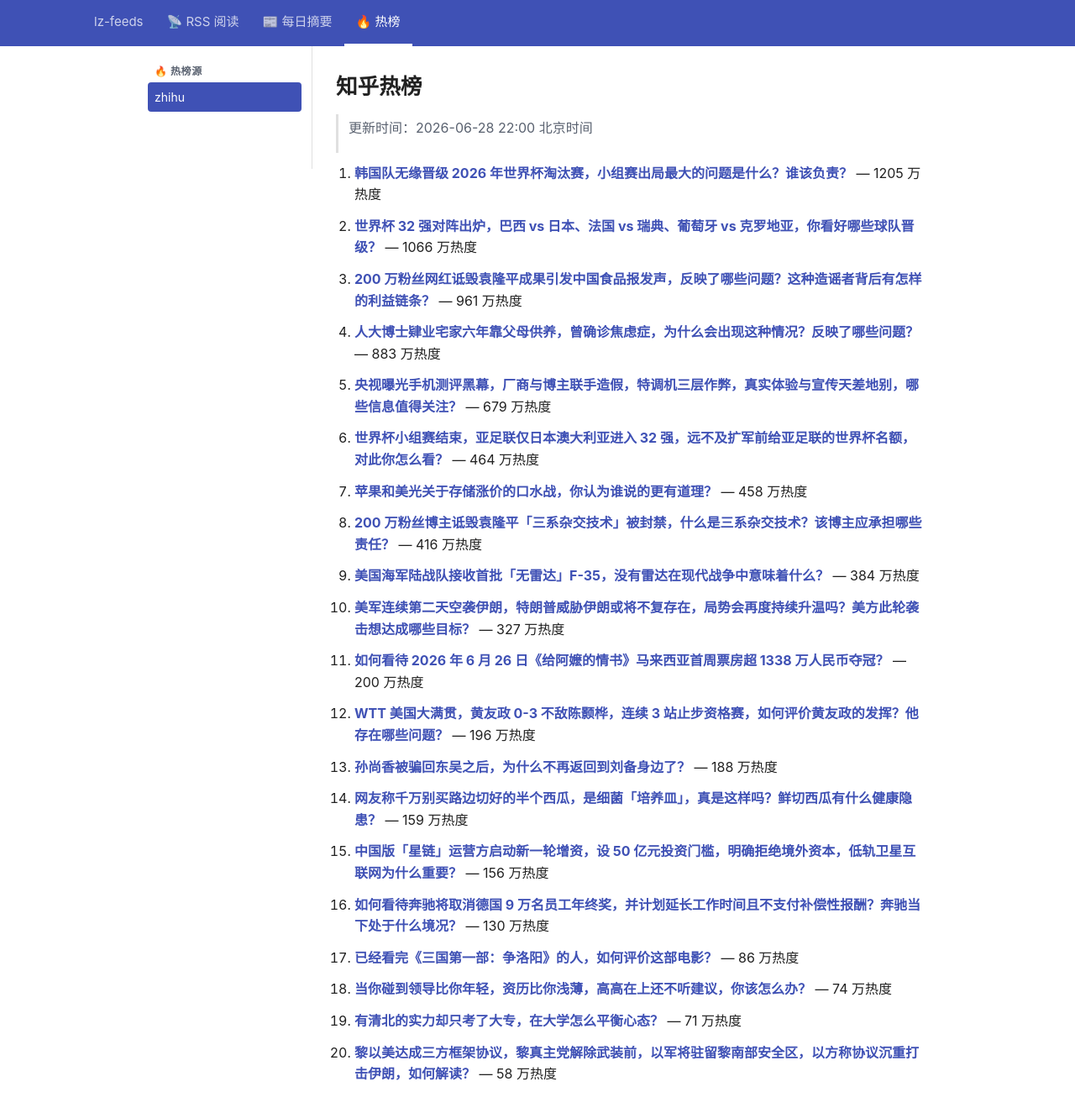
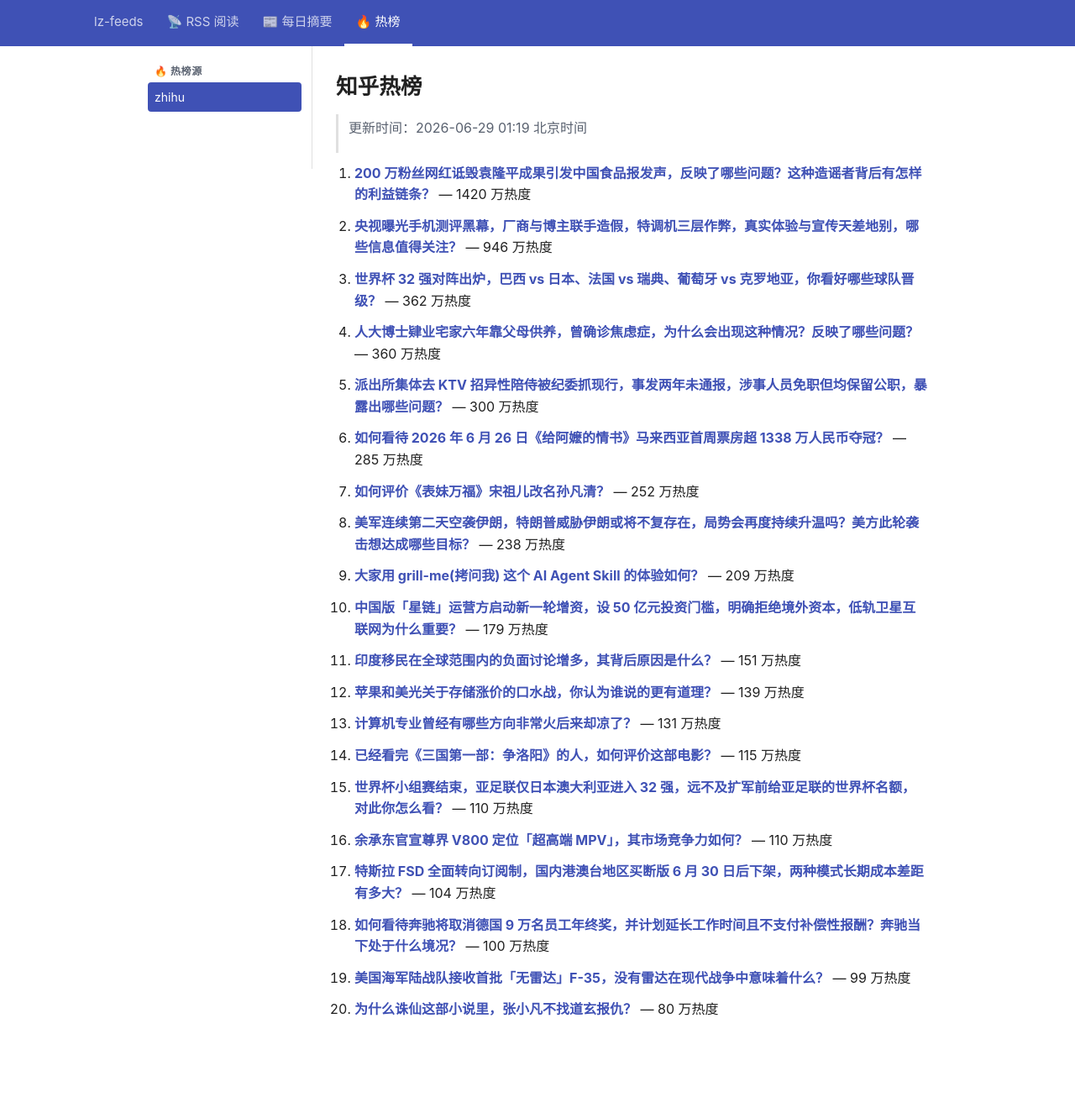
Before and after one commit to lizhang0101/lz-feeds, a Jekyll site: the page built from _hotlist/zhihu.md, in a window 1280 px wide and 1356 px high. Shown: the top 1325 px of the window at 84% size. Built offline with Jekyll 4.4.1, drawn with Linux system fonts in a browser that asks for light colours.

Commit message:
hotlist: 2026-06-28T17:19Z

```diff
--- a/_hotlist/zhihu.md
+++ b/_hotlist/zhihu.md
@@ -1,48 +1,48 @@
 ---
-updated: 2026-06-28 22:00 北京时间
+updated: 2026-06-29 01:19 北京时间
 count: 20
 ---
 
 # 知乎热榜
 
-> 更新时间：2026-06-28 22:00 北京时间
+> 更新时间：2026-06-29 01:19 北京时间
 
-1. **[韩国队无缘晋级 2026 年世界杯淘汰赛，小组赛出局最大的问题是什么？谁该负责？](https://www.zhihu.com/question/2054498128321929989)** — 1205 万热度
+1. **[200 万粉丝网红诋毁袁隆平成果引发中国食品报发声，反映了哪些问题？这种造谣者背后有怎样的利益链条？](https://www.zhihu.com/question/2054482230035191060)** — 1420 万热度
 
-2. **[世界杯 32 强对阵出炉，巴西 vs 日本、法国 vs 瑞典、葡萄牙 vs 克罗地亚，你看好哪些球队晋级？](https://www.zhihu.com/question/2054536470178653026)** — 1066 万热度
+2. **[央视曝光手机测评黑幕，厂商与博主联手造假，特调机三层作弊，真实体验与宣传天差地别，哪些信息值得关注？](https://www.zhihu.com/question/2054487183839474287)** — 946 万热度
 
-3. **[200 万粉丝网红诋毁袁隆平成果引发中国食品报发声，反映了哪些问题？这种造谣者背后有怎样的利益链条？](https://www.zhihu.com/question/2054482230035191060)** — 961 万热度
+3. **[世界杯 32 强对阵出炉，巴西 vs 日本、法国 vs 瑞典、葡萄牙 vs 克罗地亚，你看好哪些球队晋级？](https://www.zhihu.com/question/2054536470178653026)** — 362 万热度
 
-4. **[人大博士肄业宅家六年靠父母供养，曾确诊焦虑症，为什么会出现这种情况？反映了哪些问题？](https://www.zhihu.com/question/2054263250850669356)** — 883 万热度
+4. **[人大博士肄业宅家六年靠父母供养，曾确诊焦虑症，为什么会出现这种情况？反映了哪些问题？](https://www.zhihu.com/question/2054263250850669356)** — 360 万热度
 
-5. **[央视曝光手机测评黑幕，厂商与博主联手造假，特调机三层作弊，真实体验与宣传天差地别，哪些信息值得关注？](https://www.zhihu.com/question/2054487183839474287)** — 679 万热度
+5. **[派出所集体去 KTV 招异性陪侍被纪委抓现行，事发两年未通报，涉事人员免职但均保留公职，暴露出哪些问题？](https://www.zhihu.com/question/2054635178702496761)** — 300 万热度
 
-6. **[世界杯小组赛结束，亚足联仅日本澳大利亚进入 32 强，远不及扩军前给亚足联的世界杯名额，对此你怎么看？](https://www.zhihu.com/question/2054540391236335233)** — 464 万热度
+6. **[如何看待 2026 年 6 月 26 日《给阿嬷的情书》马来西亚首周票房超 1338 万人民币夺冠？](https://www.zhihu.com/question/2053881060979692707)** — 285 万热度
 
-7. **[苹果和美光关于存储涨价的口水战，你认为谁说的更有道理？](https://www.zhihu.com/question/2053876477876347476)** — 458 万热度
+7. **[如何评价《表妹万福》宋祖儿改名孙凡清？](https://www.zhihu.com/question/2053489316144456597)** — 252 万热度
 
-8. **[200 万粉丝博主诋毁袁隆平「三系杂交技术」被封禁，什么是三系杂交技术？该博主应承担哪些责任？](https://www.zhihu.com/question/2054512680099227066)** — 416 万热度
+8. **[美军连续第二天空袭伊朗，特朗普威胁伊朗或将不复存在，局势会再度持续升温吗？美方此轮袭击想达成哪些目标？](https://www.zhihu.com/question/2054471851032539301)** — 238 万热度
 
-9. **[美国海军陆战队接收首批「无雷达」F-35，没有雷达在现代战争中意味着什么？](https://www.zhihu.com/question/2053970381673861771)** — 384 万热度
+9. **[大家用 grill-me(拷问我) 这个 AI Agent Skill 的体验如何？](https://www.zhihu.com/question/2054005413406946147)** — 209 万热度
 
-10. **[美军连续第二天空袭伊朗，特朗普威胁伊朗或将不复存在，局势会再度持续升温吗？美方此轮袭击想达成哪些目标？](https://www.zhihu.com/question/2054471851032539301)** — 327 万热度
+10. **[中国版「星链」运营方启动新一轮增资，设 50 亿元投资门槛，明确拒绝境外资本，低轨卫星互联网为什么重要？](https://www.zhihu.com/question/2053410817152902707)** — 179 万热度
 
-11. **[如何看待 2026 年 6 月 26 日《给阿嬷的情书》马来西亚首周票房超 1338 万人民币夺冠？](https://www.zhihu.com/question/2053881060979692707)** — 200 万热度
+11. **[印度移民在全球范围内的负面讨论增多，其背后原因是什么？](https://www.zhihu.com/question/2046751607690474225)** — 151 万热度
 
-12. **[WTT 美国大满贯，黄友政 0-3 不敌陈颢桦，连续 3 站止步资格赛，如何评价黄友政的发挥？他存在哪些问题？](https://www.zhihu.com/question/2054504878597203305)** — 196 万热度
+12. **[苹果和美光关于存储涨价的口水战，你认为谁说的更有道理？](https://www.zhihu.com/question/2053876477876347476)** — 139 万热度
 
-13. **[孙尚香被骗回东吴之后，为什么不再返回到刘备身边了？](https://www.zhihu.com/question/508550781)** — 188 万热度
+13. **[计算机专业曾经有哪些方向非常火后来却凉了？](https://www.zhihu.com/question/323592434)** — 131 万热度
 
-14. **[网友称千万别买路边切好的半个西瓜，是细菌「培养皿」，真是这样吗？鲜切西瓜有什么健康隐患？](https://www.zhihu.com/question/2053831515008496055)** — 159 万热度
+14. **[已经看完《三国第一部：争洛阳》的人，如何评价这部电影？](https://www.zhihu.com/question/2054299915073983689)** — 115 万热度
 
-15. **[中国版「星链」运营方启动新一轮增资，设 50 亿元投资门槛，明确拒绝境外资本，低轨卫星互联网为什么重要？](https://www.zhihu.com/question/2053410817152902707)** — 156 万热度
+15. **[世界杯小组赛结束，亚足联仅日本澳大利亚进入 32 强，远不及扩军前给亚足联的世界杯名额，对此你怎么看？](https://www.zhihu.com/question/2054540391236335233)** — 110 万热度
 
-16. **[如何看待奔驰将取消德国 9 万名员工年终奖，并计划延长工作时间且不支付补偿性报酬？奔驰当下处于什么境况？](https://www.zhihu.com/question/2054316615341007572)** — 130 万热度
+16. **[余承东官宣尊界 V800 定位「超高端 MPV」，其市场竞争力如何？](https://www.zhihu.com/question/2047340679060251139)** — 110 万热度
 
-17. **[已经看完《三国第一部：争洛阳》的人，如何评价这部电影？](https://www.zhihu.com/question/2054299915073983689)** — 86 万热度
+17. **[特斯拉 FSD 全面转向订阅制，国内港澳台地区买断版 6 月 30 日后下架，两种模式长期成本差距有多大？](https://www.zhihu.com/question/2053871133401806051)** — 104 万热度
 
-18. **[当你碰到领导比你年轻，资历比你浅薄，高高在上还不听建议，你该怎么办？](https://www.zhihu.com/question/7760200990)** — 74 万热度
+18. **[如何看待奔驰将取消德国 9 万名员工年终奖，并计划延长工作时间且不支付补偿性报酬？奔驰当下处于什么境况？](https://www.zhihu.com/question/2054316615341007572)** — 100 万热度
 
-19. **[有清北的实力却只考了大专，在大学怎么平衡心态？](https://www.zhihu.com/question/14594933986)** — 71 万热度
+19. **[美国海军陆战队接收首批「无雷达」F-35，没有雷达在现代战争中意味着什么？](https://www.zhihu.com/question/2053970381673861771)** — 99 万热度
 
-20. **[黎以美达成三方框架协议，黎真主党解除武装前，以军将驻留黎南部安全区，以方称协议沉重打击伊朗，如何解读？](https://www.zhihu.com/question/2054137178243048136)** — 58 万热度
+20. **[为什么诛仙这部小说里，张小凡不找道玄报仇？](https://www.zhihu.com/question/2054661595121333246)** — 80 万热度
```
